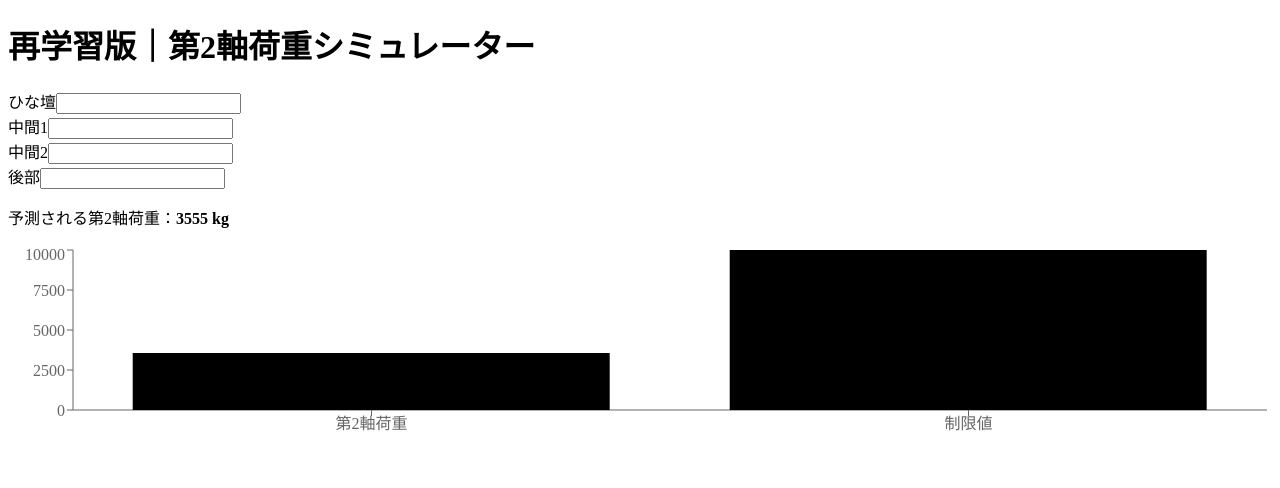
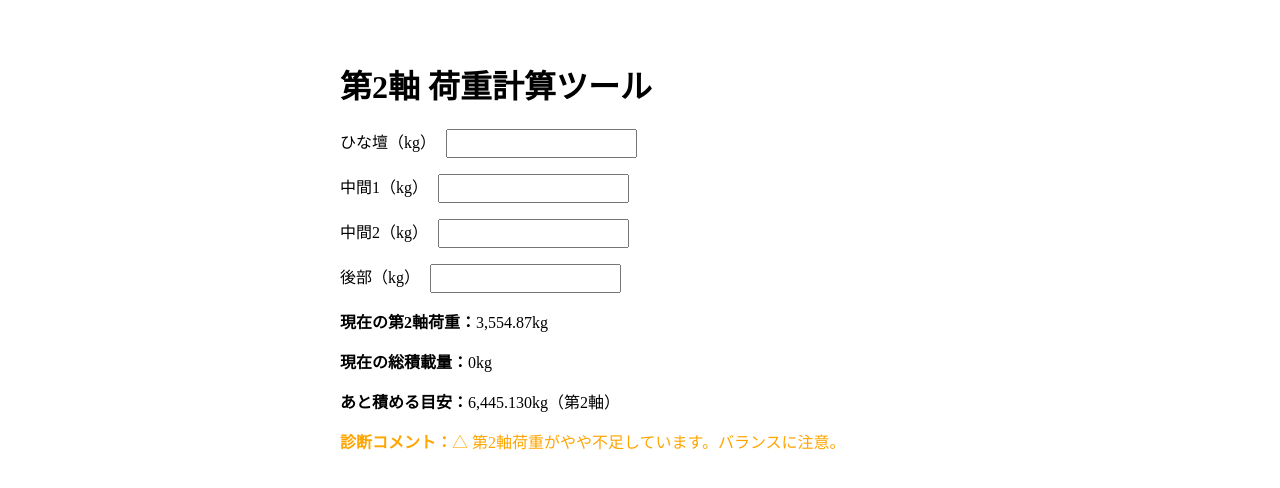
Before and after one commit to Toyotayusou1111/-, a React (Create React App) app: page / in a window 1280 px wide. Shown: the top 488 px of the page. Built offline with nearby package versions, Linux system fonts and the light colour scheme.

Commit message:
Update App.js

```diff
--- a/src/App.js
+++ b/src/App.js
@@ -1,74 +1,65 @@
 import React, { useState } from "react";
-import { BarChart, Bar, XAxis, YAxis, Tooltip, ResponsiveContainer } from "recharts";
 
 export default function App() {
   const [weights, setWeights] = useState({
-    ひな壇: "",
-    中間1: "",
-    中間2: "",
-    後部: "",
+    hinadan: "",
+    chukan1: "",
+    chukan2: "",
+    koubu: "",
   });
 
-  const coefficients = {
-    ひな壇: 1.1768,
-    中間1: 0.3344,
-    中間2: 0.1491,
-    後部: -0.2180,
-  };
-
-  const intercept = 3554.87;
-
-  const parsedWeights = Object.fromEntries(
+  const parsed = Object.fromEntries(
     Object.entries(weights).map(([key, val]) => [key, parseFloat(val) || 0])
   );
 
-  const predictedAxleLoad =
-    parsedWeights.ひな壇 * coefficients.ひな壇 +
-    parsedWeights.中間1 * coefficients.中間1 +
-    parsedWeights.中間2 * coefficients.中間2 +
-    parsedWeights.後部 * coefficients.後部 +
-    intercept;
+  // 第2軸荷重（再学習モデルによる予測）
+  const axleWeight =
+    1.1768 * parsed.hinadan +
+    0.3344 * parsed.chukan1 +
+    0.1491 * parsed.chukan2 +
+    -0.2180 * parsed.koubu +
+    3554.87;
 
-  const data = [
-    { name: "第2軸荷重", value: Math.round(predictedAxleLoad) },
-    { name: "制限値", value: 10000 },
-  ];
+  const totalWeight =
+    parsed.hinadan + parsed.chukan1 + parsed.chukan2 + parsed.koubu;
+
+  const deficit = 10000 - axleWeight;
+  const comment =
+    axleWeight < 9700
+      ? "△ 第2軸荷重がやや不足しています。バランスに注意。"
+      : axleWeight > 10000
+      ? "⚠️ 第2軸荷重が超過しています。積載位置を見直してください。"
+      : "◎ 第2軸荷重は適正です。";
 
   const handleChange = (e) => {
     setWeights({ ...weights, [e.target.name]: e.target.value });
   };
 
   return (
-    <div className="p-4 max-w-xl mx-auto">
-      <h1 className="text-xl font-bold mb-4">再学習版｜第2軸荷重シミュレーター</h1>
-
-      {Object.keys(weights).map((key) => (
-        <div key={key} className="mb-2">
-          <label className="block mb-1">{key}</label>
+    <div style={{ padding: "2rem", maxWidth: 600, margin: "0 auto" }}>
+      <h1>第2軸 荷重計算ツール</h1>
+      {[
+        ["ひな壇（kg）", "hinadan"],
+        ["中間1（kg）", "chukan1"],
+        ["中間2（kg）", "chukan2"],
+        ["後部（kg）", "koubu"],
+      ].map(([label, name]) => (
+        <div key={name} style={{ marginBottom: "1rem" }}>
+          <label>{label}</label>
           <input
             type="number"
-            name={key}
-            value={weights[key]}
+            name={name}
+            value={weights[name]}
             onChange={handleChange}
-            className="w-full border p-2 rounded"
+            style={{ marginLeft: 10, padding: 5 }}
           />
         </div>
       ))}
 
-      <div className="mt-4">
-        <p>予測される第2軸荷重：<strong>{Math.round(predictedAxleLoad)} kg</strong></p>
-      </div>
-
-      <div className="mt-4" style={{ height: 200 }}>
-        <ResponsiveContainer>
-          <BarChart data={data}>
-            <XAxis dataKey="name" />
-            <YAxis />
-            <Tooltip />
-            <Bar dataKey="value" />
-          </BarChart>
-        </ResponsiveContainer>
-      </div>
+      <p><strong>現在の第2軸荷重：</strong>{axleWeight.toLocaleString()}kg</p>
+      <p><strong>現在の総積載量：</strong>{totalWeight.toLocaleString()}kg</p>
+      <p><strong>あと積める目安：</strong>{deficit.toLocaleString(undefined, { minimumFractionDigits: 3 })}kg（第2軸）</p>
+      <p style={{ color: "orange" }}><strong>診断コメント：</strong>{comment}</p>
     </div>
   );
 }
```
